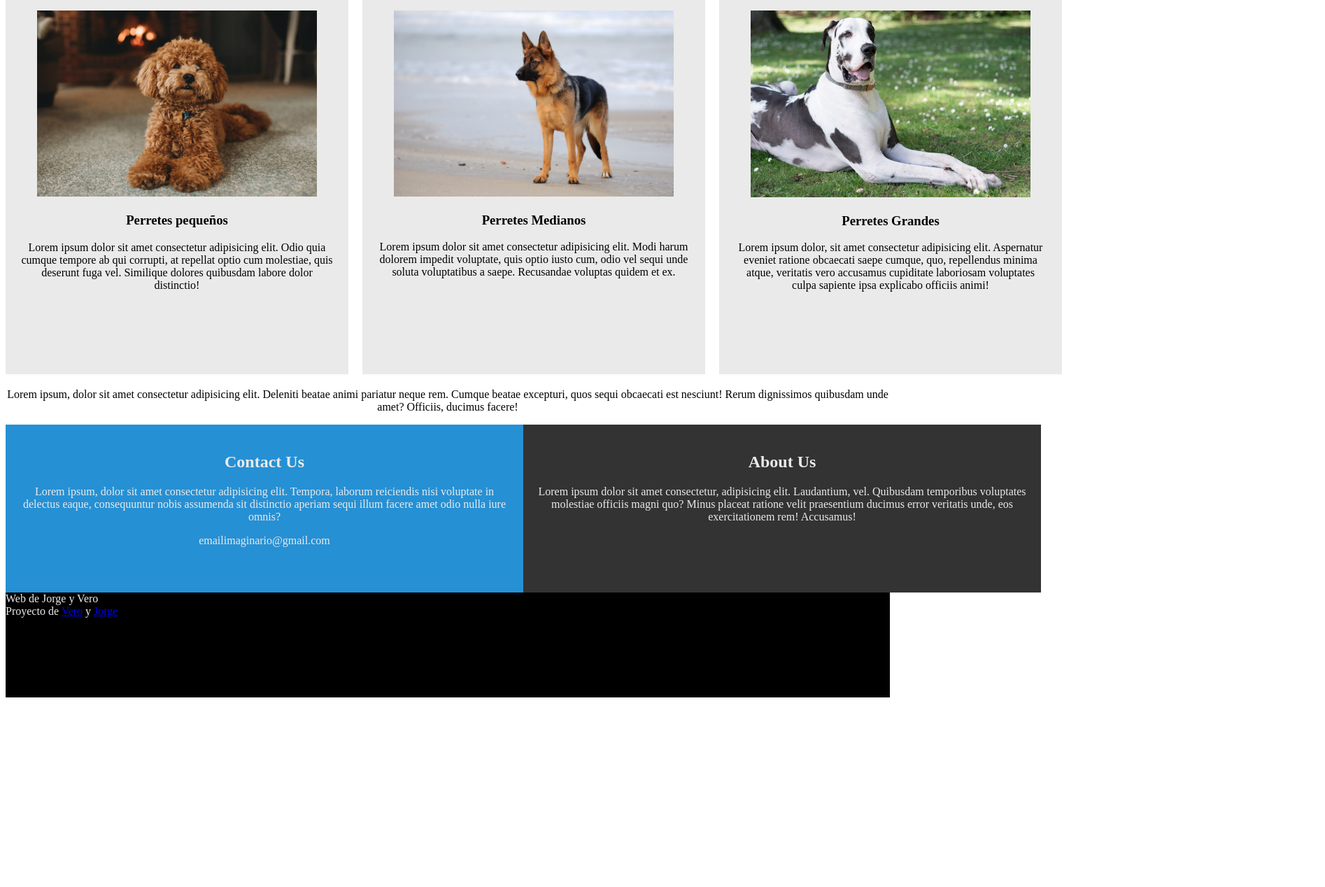
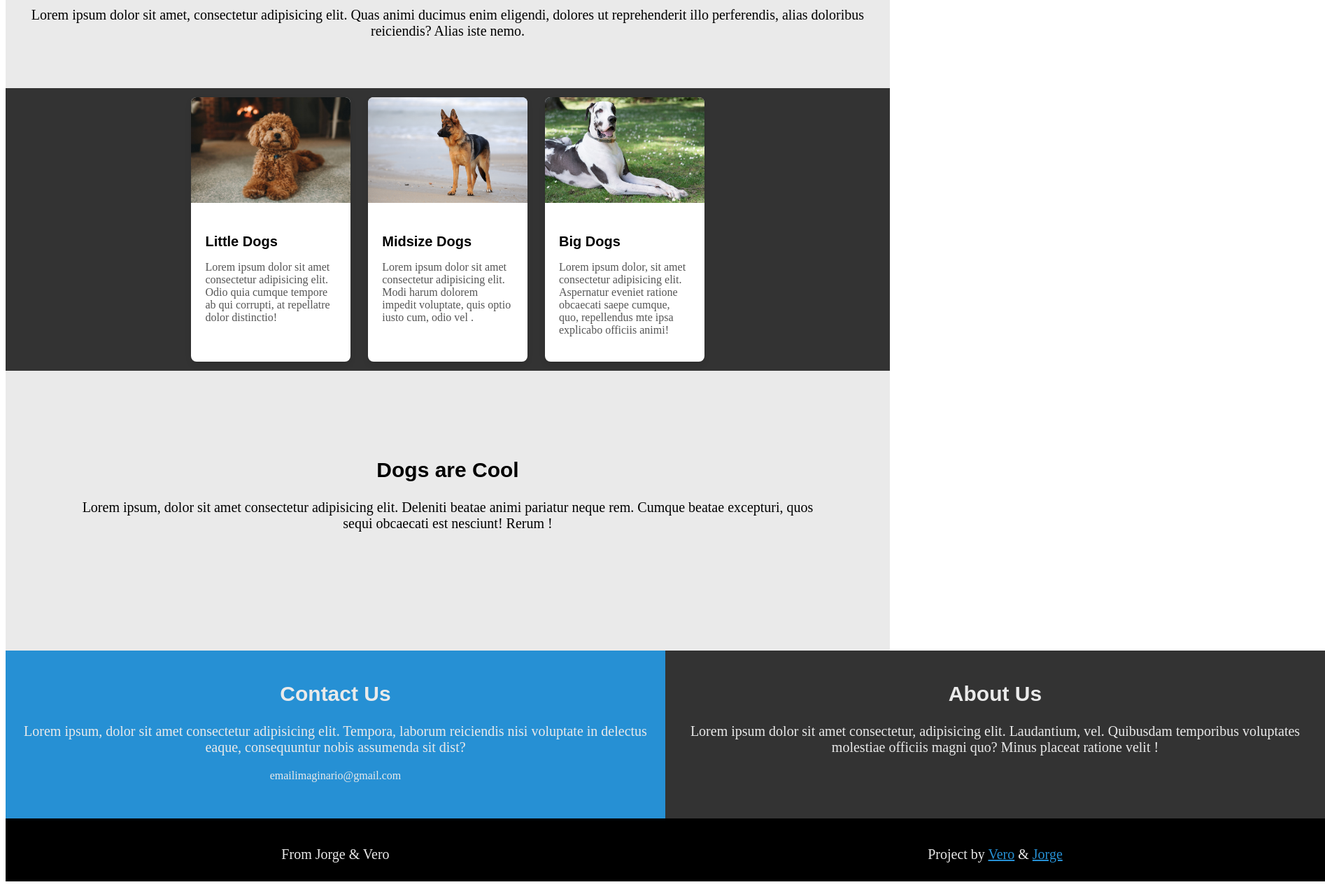
Before and after one commit to Miharu669/HtmlReplica, a plain HTML site: page index.html in a window 1280 px wide. Shown: the part 532-1800 px from the top of the page at 70% size, 1894 px wide, since content can reach past the window. Before the commit the page ends 1537 px from the top, so only its background shows below. Drawn offline with Linux system fonts and the light colour scheme.

Commit message:
finished

```diff
--- a/css/style.css
+++ b/css/style.css
@@ -12,25 +12,38 @@ header {
     padding-top: 100px;
 }
 
+h1 {
+ font-size: 60px;
+}
+h2 {
+    font-size: 30px;
+}
+h3 {
+    font-size: 40px;
+}
 p {
+    font-size: 20px;
+}
+h1, h2, h3 {
+
+    font-family: Arial, Helvetica, sans-serif;
+}
+.content-title {
     text-align: center;
 }
 
-.content-title {
-    text-align: center;
-}
 .sectionA {
     background-color: #EAEAEA;
     color: black;
-    height: 400px;
+    height: 200px;
     text-align: center;
     background-size: cover;
-    height: 100vh;
-
+    padding-top: 50px;
 }
 
 .sectionB {
-    background-color: #FFFFFF;
+    height: 500px;
+    background-color: #353232;
     color: black;
 }
 
@@ -38,45 +51,80 @@ p {
     background-color: #EAEAEA;
     text-align: center;
     color: black;
+    height: 200px;
+    padding: 100px;
 }
 
-button {
+.btn {
     padding: 20px 30px;
     display: inline-block;
     background-color: #333333 ;
     color: white;
-    border: white;
+    border: 2px white solid;
     text-align: center;
     text-decoration: none;
     cursor: pointer;
     font-size: 16px;
     outline: #EAEAEA;
-
-}
-.grid-container {
-    display: grid;
-    grid-template-columns: 1fr 1fr 1fr;
-    gap: 20px;
+    border-color: white;
+    font-family: Arial, Helvetica, sans-serif;
 }
 
-.grid-item {
-    width: 450px;
-    height: 500px;
-    background-color: #EAEAEA;
-    text-align: center;
+.btn:hover {
+    background-color: white;
+    color: black;
+    border-color: black;
+}
+/* Estilos para el contenedor de tarjetas */
+.card-container {
+    background-color: #333333;
+    display: flex;
+    justify-content: space-between;
+    justify-content: center;
+}
+
+/* Estilos para cada tarjeta */
+.card-item {
+    width: 18%; /* Ancho de cada tarjeta */
+    background-color: #ffffff;
+    border-radius: 8px;
+    box-shadow: 0 4px 8px rgba(0, 0, 0, 0.1);
+    overflow: hidden; /* Para que la imagen no sobresalga */
+   margin: 1%;
+}
+
+/* Estilos para la imagen */
+.resized-image {
+    width: 100%;
+    height: auto;
+    object-fit: cover; /* Para ajustar la imagen al contenedor sin distorsionarla */
+}
+
+/* Estilos para el contenido de la tarjeta */
+.card-content {
     padding: 20px;
 }
-.resized-image {
-    width: 400px;
-    height: auto;
+
+/* Estilos para el título */
+.card-title {
+    font-size: 20px;
+    margin-bottom: 10px;
 }
+
+/* Estilos para el texto */
+.text {
+    font-size: 16px;
+    color: #555555;
+}
+
+
 .box {
     max-width: 1400px;
     display: grid;
     grid-template-columns: 1fr 1fr;
 }
 .box-itema {
-    width: 700px;
+    width: 903px;
     height: 200px;
     text-align: center;
     padding: 20px;
@@ -86,7 +134,7 @@ button {
 }
 
 .box-itemb {
-    width: 700px;
+    width: 903px;
     height: 200px;
     text-align: center;
     padding: 20px;
@@ -94,32 +142,16 @@ button {
     background-size: cover;
     color: #EAEAEA;
 }
-
-.card0 {
-    width: 450px;
-    height: 300px;
-    background-color: #EAEAEA;
+.box-itemc {
+    width: 903px;
+    height: 50px;
     text-align: center;
+    padding: 20px;
+    background-color: black;
+    background-size: cover;
+    color: #EAEAEA;
 }
 
-.card1 {
-    width: 450px;
-    height: 300px;
-    background-color: #EAEAEA;
-    text-align: center;
-    font-size: 16px;
-
+a {
+    color:#2690d4
 }
-
-.card2 {
-    width: 450px;
-    height: 300px;
-    background-color:#EAEAEA;
-    text-align: center;
-    font-size: 16px;
-}
-footer {
-    background-color: black;
-    height: 150px;
-    color: #EAEAEA;
-    }
--- a/index.html
+++ b/index.html
@@ -10,65 +10,76 @@
 <body>
 
     <header id="dog">
-    <h1>PERRETES</h1>
+    <h1>Dogs</h1>
     <div class="content-text">
-    <p>Lorem, ipsum dolor sit amet consectetur adipisicing elit. Sint earum voluptates est optio. Necessitatibus ipsa recusandae reprehenderit illum, odio asperiores consequatur enim aperiam qui tempora numquam vero. Eligendi, beatae minus?</p>
+    <p>Lorem, ipsum dolor sit amet consectetur adipisicing elit?</p>
     </div>
-    <button class="button"><a href="#sectionA>">leer más</a></button>
+    <a href="#sectionC" class="btn" id="readmore">Read More</a>
     </header>
-    <section id="sectionA">
-    <h2 class="content-text">perretes monos</h2><!--PERRETES MONOS-->
+    <div class="sectionA">
+    <h2 class="content-text">Cute Dogs</h2><!--PERRETES MONOS-->
     <p>Lorem ipsum dolor sit amet, consectetur adipisicing elit.
-    Quas animi ducimus enim eligendi, dolores ut reprehenderit illo perferendis, alias doloribus reiciendis? Alias iste nemo officiis assumenda possimus deserunt dolorem maiores.</p>
-    </section>
-    <section id="sectionB">
+    Quas animi ducimus enim eligendi, dolores ut reprehenderit illo perferendis, alias doloribus reiciendis? Alias iste nemo.</p>
+   </div>
 
-    <div class="grid-container">
-        <div class="grid-item"><!--PERRETES PEQUEÑOS-->
-        <img src="/assets/images/perro-caniche_654e9af9_2000x1333.jpg" class="resized-image"><!--add image-->
-        <h3 class="card">Perretes pequeños</h3>
-        <p>Lorem ipsum dolor sit amet consectetur adipisicing elit.
-        Odio quia cumque tempore ab qui corrupti, at repellat optio cum molestiae, quis deserunt fuga vel. Similique dolores quibusdam labore dolor distinctio!</p>
-        </div>
-        <div class="grid-item"><!--PERRETES MEDIANOS-->
-        <img src="/assets/images/deutscher-schäferhund.jpg" class="resized-image"><!--add image-->
-        <h3 class="card">Perretes Medianos</h3>
-        <p>Lorem ipsum dolor sit amet consectetur adipisicing elit.
-        Modi harum dolorem impedit voluptate, quis optio iusto cum, odio vel sequi unde soluta voluptatibus a saepe. Recusandae voluptas quidem et ex.</p>
-        </div>
-        <div class="grid-item"><!--PERRETES GRANDES-->
-        <img src="/assets/images/Gran Danes perro (1).jpg" class="resized-image"><!--add image-->
-        <h3 class="card">Perretes Grandes</h3>
-        <p>Lorem ipsum dolor, sit amet consectetur adipisicing elit.
-        Aspernatur eveniet ratione obcaecati saepe cumque, quo, repellendus minima atque, veritatis vero accusamus cupiditate laboriosam voluptates culpa sapiente ipsa explicabo officiis animi!</p>
+
+   <!-- Contenedor de las tarjetas -->
+<div class="card-container">
+    <!-- Tarjeta 1 -->
+    <div class="card-item ">
+        <img src="/assets/images/perro-caniche_654e9af9_2000x1333.jpg" class="resized-image"><!-- Imagen -->
+        <div class="card-content">
+            <h3 class="card-title">Little Dogs</h3><!-- Título -->
+            <p class="text">Lorem ipsum dolor sit amet consectetur adipisicing elit. Odio quia cumque tempore ab qui corrupti, at repellatre dolor distinctio!</p><!-- Texto -->
         </div>
     </div>
+    <!-- Tarjeta 2 -->
+    <div class="card-item">
+        <img src="/assets/images/deutscher-schäferhund.jpg" class="resized-image"><!-- Imagen -->
+        <div class="card-content">
+            <h3 class="card-title">Midsize Dogs</h3><!-- Título -->
+            <p class="text">Lorem ipsum dolor sit amet consectetur adipisicing elit. Modi harum dolorem impedit voluptate, quis optio iusto cum, odio vel .</p><!-- Texto -->
+        </div>
+    </div>
+    <!-- Tarjeta 3 -->
+    <div class="card-item">
+        <img src="/assets/images/Gran Danes perro (1).jpg" class="resized-image"><!-- Imagen -->
+        <div class="card-content">
+            <h3 class="card-title">Big Dogs</h3><!-- Título -->
+            <p class="text">Lorem ipsum dolor, sit amet consectetur adipisicing elit. Aspernatur eveniet ratione obcaecati saepe cumque, quo, repellendus mte ipsa explicabo officiis animi!</p><!-- Texto -->
+        </div>
+    </div>
+</div>
 
-
-    </section>
-    <section id="sectionC">
-        <h2><!--add coment--></h2>
-        <p>Lorem ipsum, dolor sit amet consectetur adipisicing elit. Deleniti beatae animi pariatur neque rem. Cumque beatae excepturi, quos sequi obcaecati est nesciunt! Rerum dignissimos quibusdam unde amet? Officiis, ducimus facere!</p>
-    </section>
-    <dic class="box">
+    <div class="sectionC">
+        <h2 class="titlec">Dogs are Cool</h2>
+        <p >Lorem ipsum, dolor sit amet consectetur adipisicing elit. Deleniti beatae animi pariatur neque rem. Cumque beatae excepturi, quos sequi obcaecati est nesciunt! Rerum !</p>
+    </div>
+    <div class="box">
     <div class="box-itema">
         <h2 class="content-tittle">Contact Us</h2>
-        <p>Lorem ipsum, dolor sit amet consectetur adipisicing elit. Tempora, laborum reiciendis nisi voluptate in delectus eaque, consequuntur nobis assumenda sit distinctio aperiam sequi illum facere amet odio nulla iure omnis?</p>
+        <p>Lorem ipsum, dolor sit amet consectetur adipisicing elit. Tempora, laborum reiciendis nisi voluptate in delectus eaque, consequuntur nobis assumenda sit dist?</p>
    <email>emailimaginario@gmail.com</email>
     </div>
     <div class="box-itemb">
         <h2 class="content-tittle">About Us</h2>
         <p>Lorem ipsum dolor sit amet consectetur, adipisicing elit. Laudantium, vel.
-        Quibusdam temporibus voluptates molestiae officiis magni quo? Minus placeat ratione velit praesentium ducimus error veritatis unde, eos exercitationem rem! Accusamus!</p>
+        Quibusdam temporibus voluptates molestiae officiis magni quo? Minus placeat ratione velit !</p>
     </div>
-</dic>
-   <footer id="main-footer" class="grid">
-    <div>Web de Jorge y Vero</div>
-    <div>Proyecto de
-        <a href="https://github.com/Miharu669" target="_blank">Vero</a> y
-        <a href="https://github.com/Jorgecas71" target="_blank">Jorge</a>
+</div>
+<div class="box">
+    <div class="box-itemc">
+        <div><p> From Jorge & Vero</p></div>
     </div>
-   </footer>
+    <div class="box-itemc">
+        <div><p>Project by
+            <a href="https://github.com/Miharu669" target="_blank">Vero</a> &
+            <a href="https://github.com/Jorgecas71" target="_blank">Jorge</a></p>
+        </div>
+    </div>
+</div>
+
+
 
 
 </body>
```
